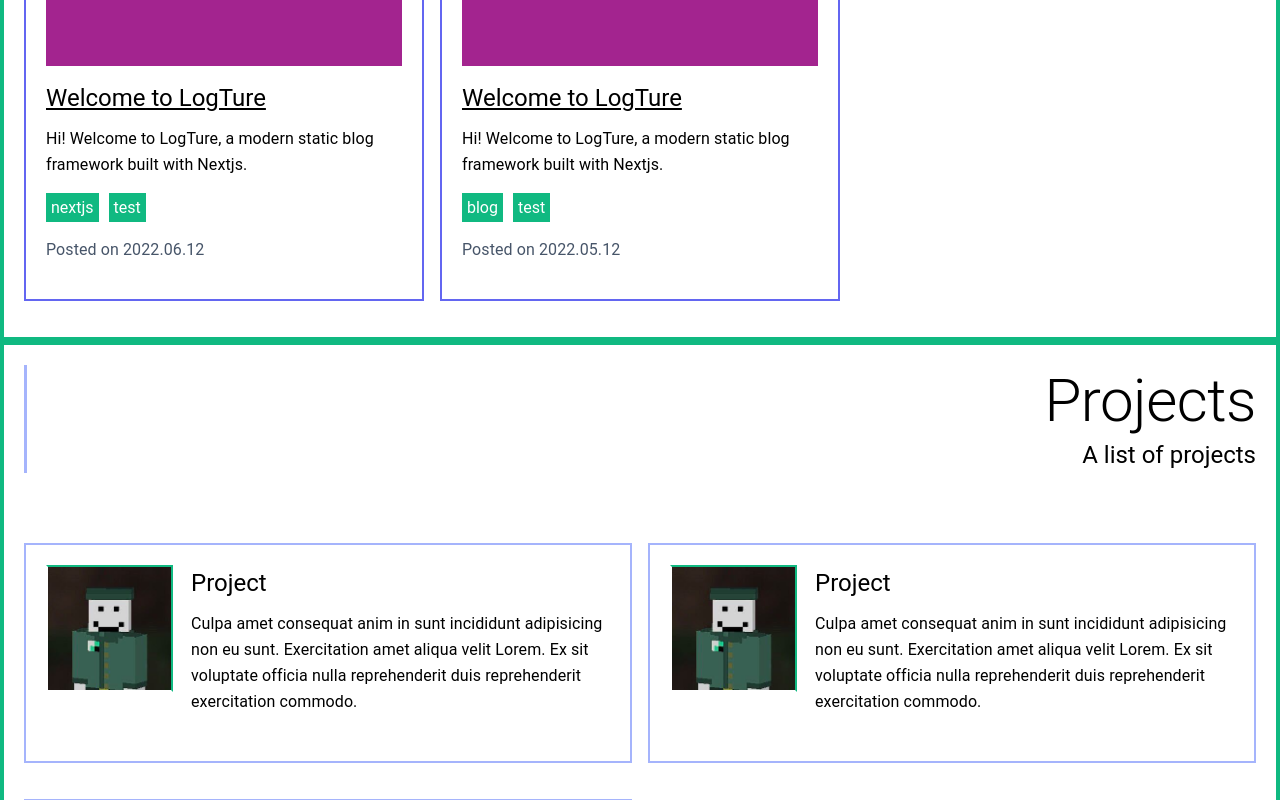
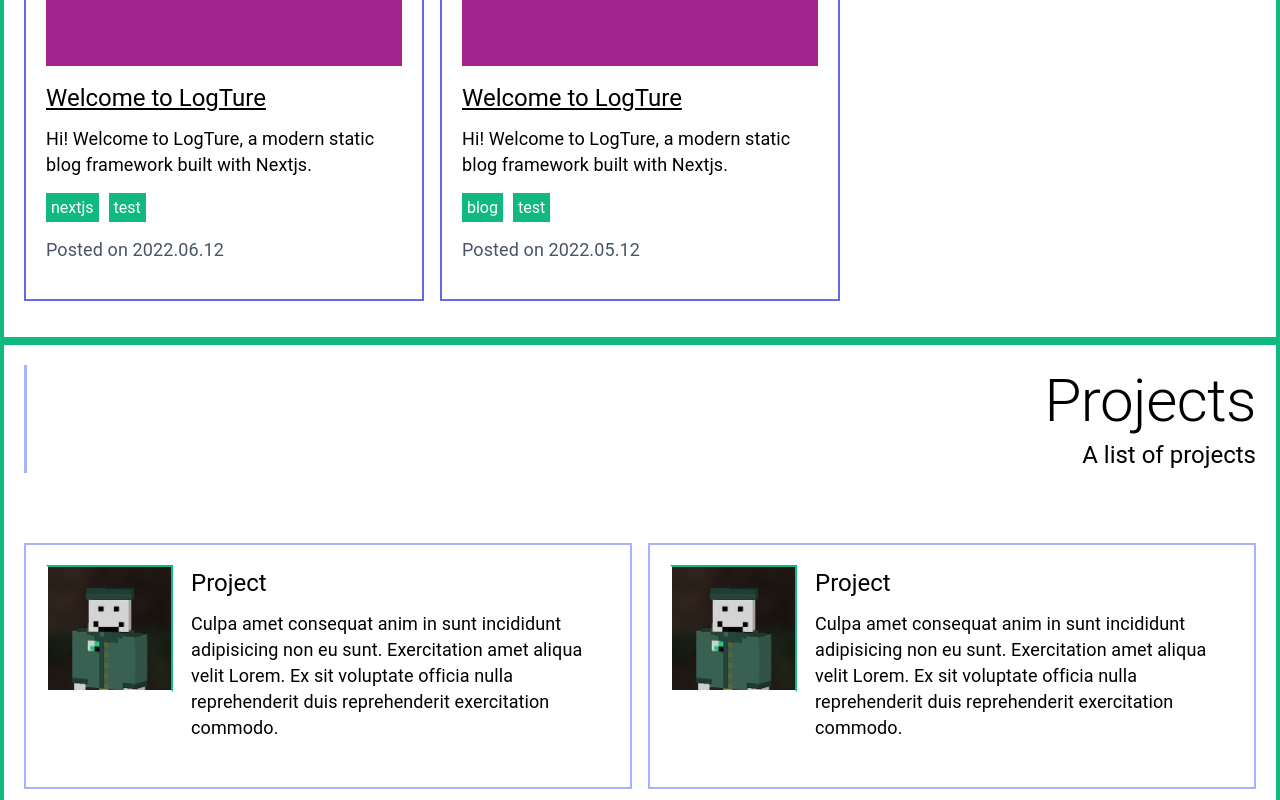
Before and after one commit to samzhangjy/logture, a Next.js app: page / in a window 1280 px wide. Shown: the part 800-1600 px from the top of the page. Built offline with nearby package versions, Linux system fonts and the light colour scheme; a web font is replaced by a local one.

Commit message:
feat: added specific color for code blocks

```diff
--- a/styles/typography.scss
+++ b/styles/typography.scss
@@ -112,8 +112,9 @@ blockquote {
 
 .post code {
   padding: 3px 5px 3px 5px;
-  margin: 0px 5px 0px 5px;
   font-family: 'Ubuntu Mono', monospace;
+  background-color: $code-background;
+  color: $code-foreground;
 }
 
 
--- a/styles/variables.scss
+++ b/styles/variables.scss
@@ -11,7 +11,7 @@ $heading5: 24px;
 $heading5-sm: 20px;
 $heading6: 20px;
 $heading6-sm: 16px;
-$body1: 16px;
+$body1: 18px;
 $body2: 14px;
 
 // Responsive breakpoints
@@ -23,6 +23,7 @@ $break-xl: 1280px;
 // Theme colors
 $white: #ffffff;
 $black: #000000;
+$gray: #1e293b;
 $background: $white;
 $foreground: $black;
 $background-dark: $black;
@@ -35,3 +36,5 @@ $hover: #eab308;
 $hover-light: #fde047;
 $text-secondary: #475569;
 $text-secondary-dark: #94a3b8;
+$code-background: $gray;
+$code-foreground: $white;
```
